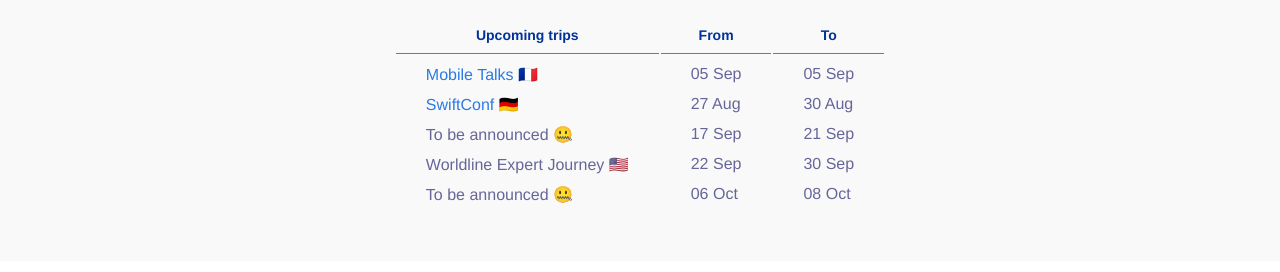
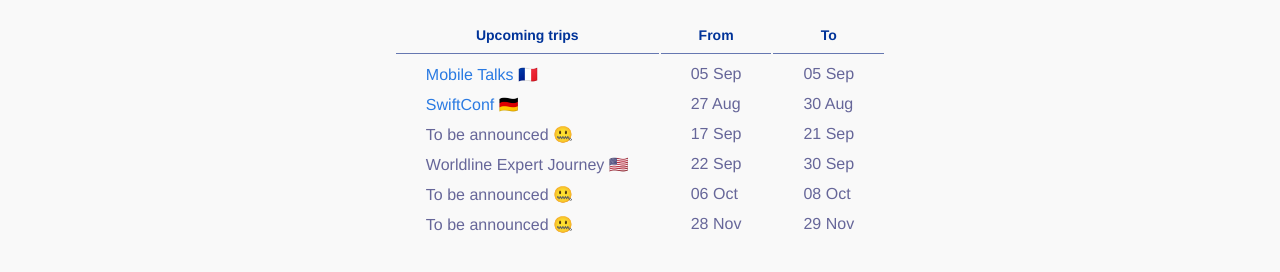
Before and after one commit to vincent-pradeilles/vincent-pradeilles.github.io, a plain HTML site: page index.html in a window 1280 px wide. Shown: the part 346-618 px from the top of the page. Drawn offline with Linux system fonts and the light colour scheme.

Commit message:
Update index.html

```diff
--- a/index.html
+++ b/index.html
@@ -45,6 +45,11 @@
 				<td>06 Oct</td>
 				<td>08 Oct</td>
 			</tr>
+			<tr>
+				<td>To be announced 🤐</td>
+				<td>28 Nov</td>
+				<td>29 Nov</td>
+			</tr>
 		</tbody>
 	</table>
 	</div>
```
